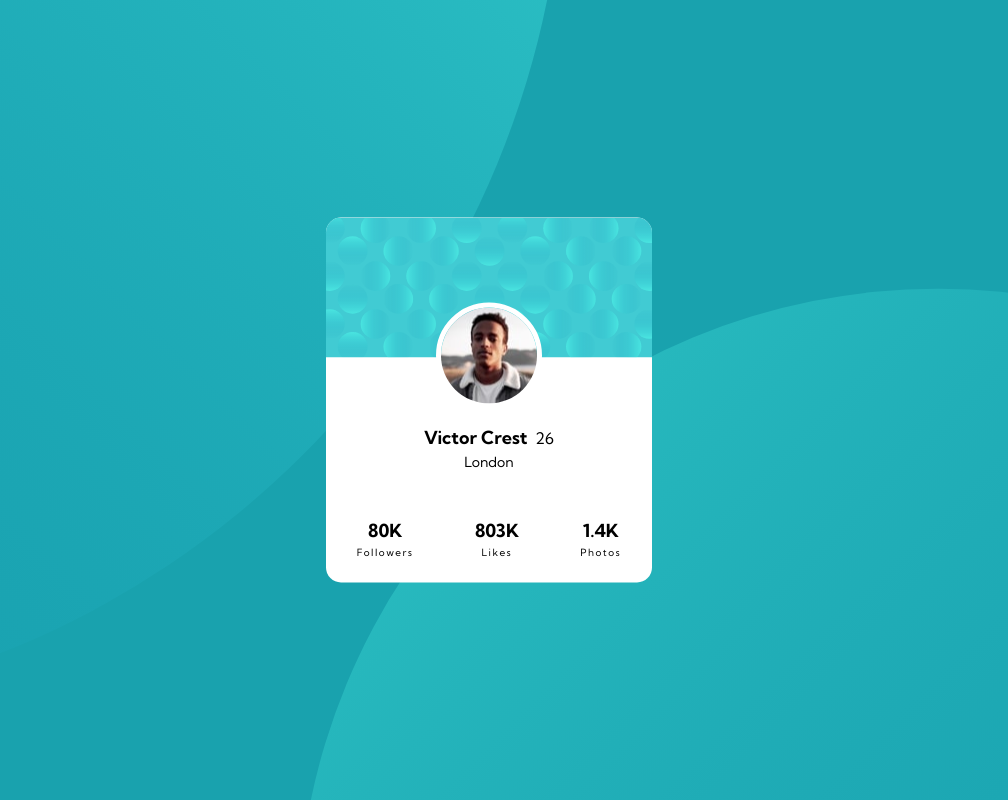
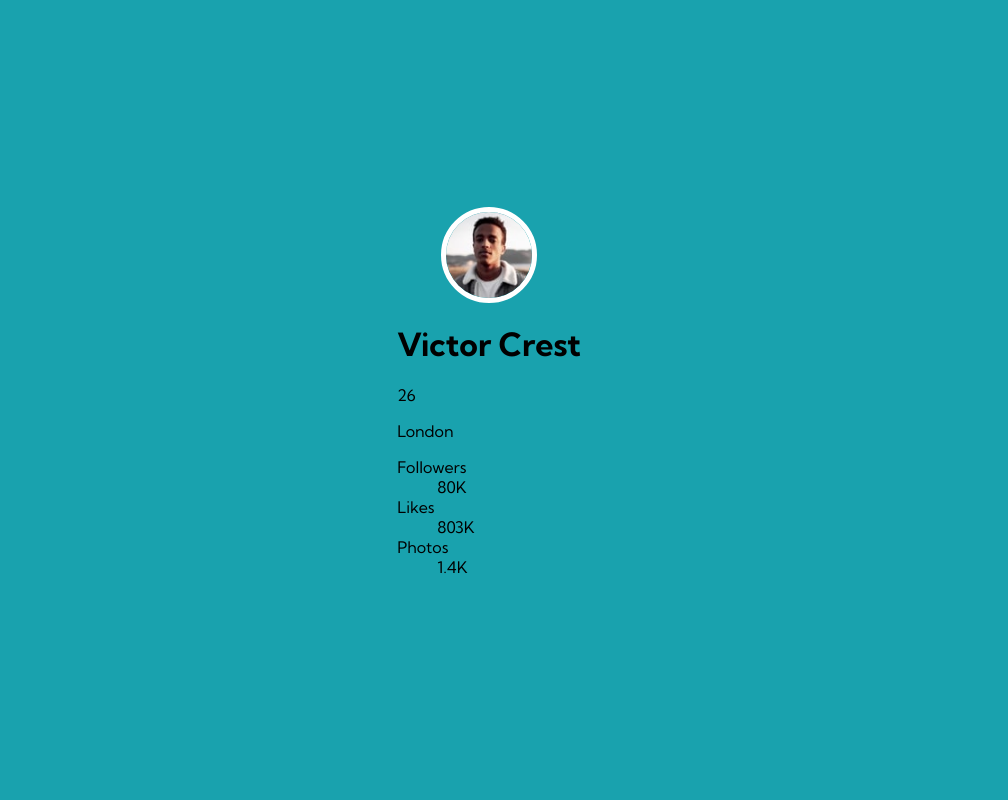
Before and after one commit to ferfalcon/profile-card-component-main, a plain HTML site: page index.html in a window 1280 px wide. Shown: the whole page, without its empty margins (151-1159 px from the left). Drawn offline with Linux system fonts and the light colour scheme.

Commit message:
Markup update

```diff
--- a/index.html
+++ b/index.html
@@ -10,35 +10,26 @@
 	<link href="https://fonts.googleapis.com/css2?family=Kumbh+Sans:wght@400;700&display=swap" rel="stylesheet">
   <link rel="stylesheet" href="./styles/styles.css">
 </head>
-<body>
-	<main class="background-container">
-		<div class="card">
-			<div class="card__main   profile">
-				<picture class="profile__wrapper">
-					<img class="profile__image" src="images/image-victor.jpg" alt="Victor face">
-				</picture>
-				<span class="profile__name">Victor Crest</span>
-				<span class="profile__age">26</span>
-				<span class="profile__location">London</span>
+<body class="top-wrapper">
+	<main class="profile-card">
+		<img class="profile-card__image" src="images/image-victor.jpg" alt="Victor Crest" width="96" height="96">
+		<h1 class="profile-card__name">Victor Crest</h1>
+		<p class="profile-card__age">26</p>
+		<p class="profile-card__location">London</p>
+		<dl class="profile-card__stats">
+			<div class="profile-card__stat-col">
+				<dt class="profile-card__label">Followers</dt>
+				<dd class="profile-card__value">80K</dd>
 			</div>
-
-			<div class="card__footer">
-				<p class="data-col">
-					<span class="text-accent">80K</span>
-					<span class="text-label">Followers</span>
-				</p>
-
-				<p class="data-col">
-					<span class="text-accent">803K</span>
-					<span class="text-label">Likes</span>
-				</p>
-
-				<p class="data-col">
-					<span class="text-accent">1.4K</span>
-					<span class="text-label">Photos</span>
-				</p>
+			<div class="profile-card__stat-col">
+				<dt class="profile-card__label">Likes</dt>
+				<dd class="profile-card__value">803K</dd>
 			</div>
-		</div>
+			<div class="profile-card__stat-col">
+				<dt class="profile-card__label">Photos</dt>
+				<dd class="profile-card__value">1.4K</dd>
+			</div>
+		</dl>
 	</main>
 	<footer class="signature">
 		<p>
```
